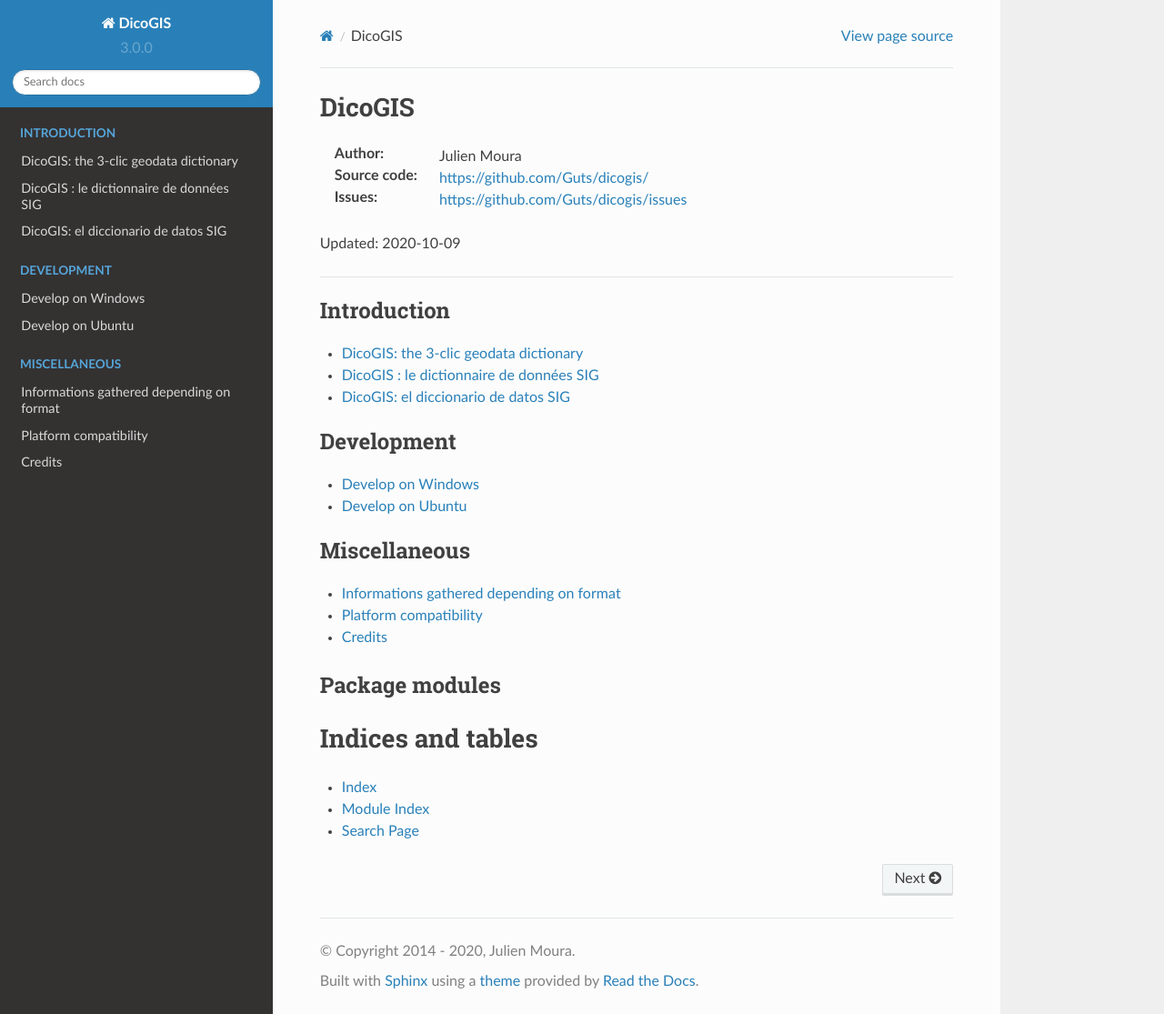
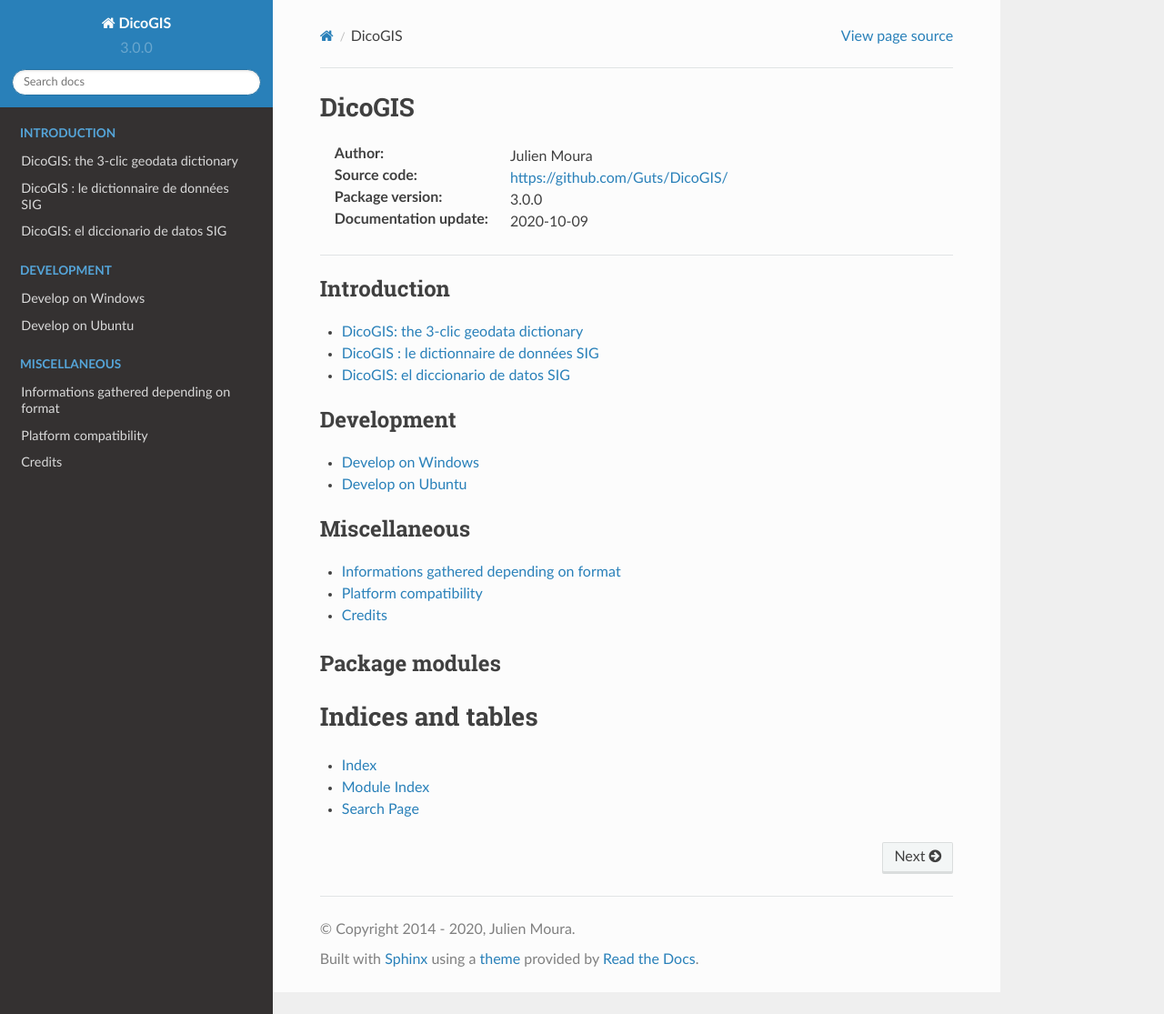
Before and after one commit to Guts/DicoGIS, a Sphinx documentation site: the page built from docs/index.rst, in a window 1280 px wide and 1115 px high. Shown: the whole window at 91% size. Built offline with Sphinx 7.4.7 and the Read the Docs theme 2.0.0, drawn with Linux system fonts in a browser that asks for light colours; pages that are not in the unit, such as notebooks, are missing from menus.

Commit message:
Use rst template values

```diff
--- a/docs/conf.py
+++ b/docs/conf.py
@@ -35,6 +35,10 @@
 # The full version, including alpha/beta/rc tags
 release = __about__.__version__
 
+# replacement variables
+rst_epilog = ".. |title| replace:: %s" % project
+rst_epilog += "\n.. |author| replace:: %s" % author
+rst_epilog += "\n.. |repo_url| replace:: %s" % __about__.__uri__
 
 # -- General configuration ---------------------------------------------------
 
--- a/docs/index.rst
+++ b/docs/index.rst
@@ -1,17 +1,12 @@
-DicoGIS
+|title|
 =======
-
-.. module:: dicogis
-.. moduleauthor:: Julien Moura
-
-:Author: Julien Moura
-:Source code: https://github.com/Guts/dicogis/
-:Issues: https://github.com/Guts/dicogis/issues
 
 .. |date| date::
 
-Updated: |date|
-
+:Author: |author|
+:Source code: |repo_url|
+:Package version: |version|
+:Documentation update: |date|
 
 ----
 
```
